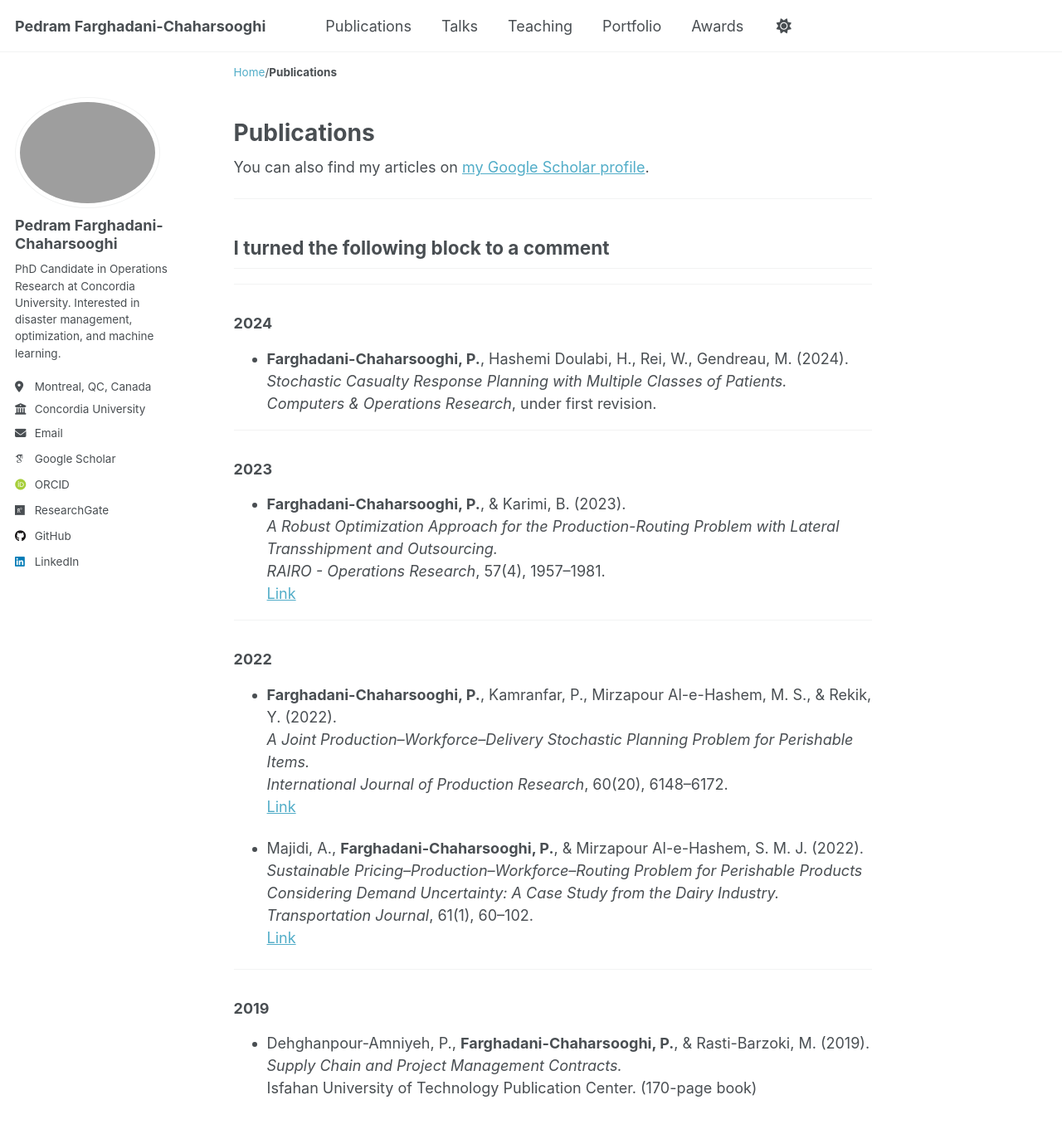
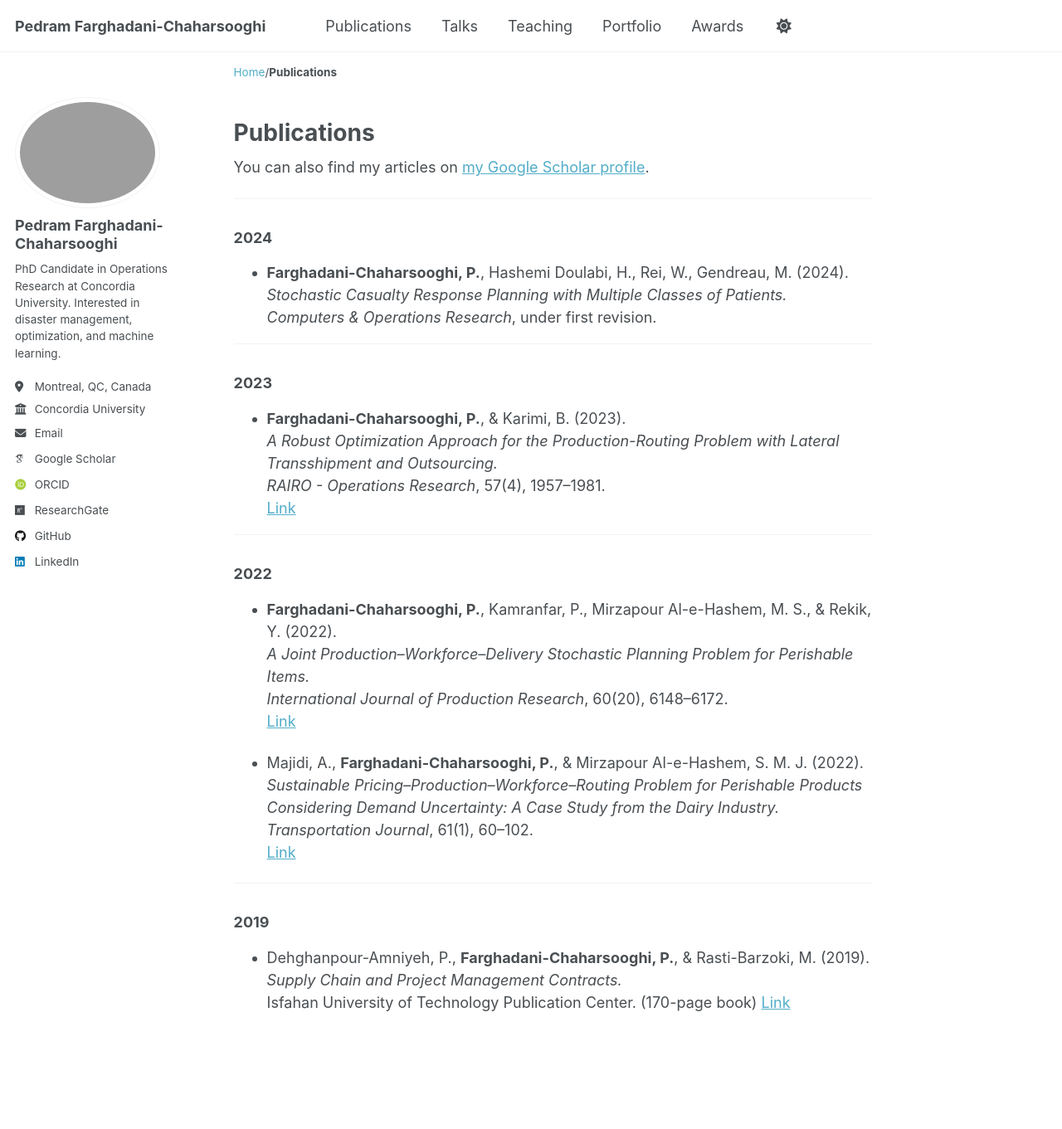
Before and after one commit to Pedram-Fdi/Pedram-Fdi.github.io, a Jekyll site: the page built from _pages/publications.md, in a window 1280 px wide and 1400 px high. Shown: the top 1361 px of the window at 83% size. Built offline with Jekyll 4.4.1, drawn with Linux system fonts in a browser that asks for light colours; some web fonts are replaced; part of the change alters nothing that is shown.

Commit message:
Update publications.md

```diff
--- a/_pages/publications.md
+++ b/_pages/publications.md
@@ -7,9 +7,6 @@ author_profile: true
 
 You can also find my articles on <a href="{{ site.author.googlescholar }}">my Google Scholar profile</a>.
 
----
-
-## I turned the following block to a comment
 <!--
 
 ### 2025
@@ -39,7 +36,7 @@ You can also find my articles on <a href="{{ site.author.googlescholar }}">my Go
 - **Farghadani-Chaharsooghi, P.**, & Karimi, B. (2023).
   *A Robust Optimization Approach for the Production-Routing Problem with Lateral Transshipment and Outsourcing.*
   *RAIRO - Operations Research*, 57(4), 1957–1981.
-  [Link](https://doi.org/10.1051/ro/2023045)
+  [Link](https://www.rairo-ro.org/articles/ro/abs/2023/04/ro220384/ro220384.html)
 
 ---
 
@@ -48,12 +45,12 @@ You can also find my articles on <a href="{{ site.author.googlescholar }}">my Go
 - **Farghadani-Chaharsooghi, P.**, Kamranfar, P., Mirzapour Al-e-Hashem, M. S., & Rekik, Y. (2022).
   *A Joint Production–Workforce–Delivery Stochastic Planning Problem for Perishable Items.*
   *International Journal of Production Research*, 60(20), 6148–6172.
-  [Link](https://doi.org/10.1080/00207543.2021.1977561)
+  [Link](https://www-tandfonline-com.lib-ezproxy.concordia.ca/doi/full/10.1080/00207543.2021.1985736)
 
 - Majidi, A., **Farghadani-Chaharsooghi, P.**, & Mirzapour Al-e-Hashem, S. M. J. (2022).
   *Sustainable Pricing–Production–Workforce–Routing Problem for Perishable Products Considering Demand Uncertainty: A Case Study from the Dairy Industry.*
   *Transportation Journal*, 61(1), 60–102.
-  [Link](https://doi.org/10.5325/transportationj.61.1.0060)
+  [Link](https://scholarlypublishingcollective-org.lib-ezproxy.concordia.ca/psup/transportation-journal/article-abstract/61/1/60/294499/Sustainable-Pricing-Production-Workforce-Routing)
 
 ---
 
@@ -62,3 +59,4 @@ You can also find my articles on <a href="{{ site.author.googlescholar }}">my Go
 - Dehghanpour-Amniyeh, P., **Farghadani-Chaharsooghi, P.**, & Rasti-Barzoki, M. (2019).
   *Supply Chain and Project Management Contracts.*
   Isfahan University of Technology Publication Center. (170-page book)
+  [Link](https://research.iut.ac.ir/fa/dgr/2828)
```
